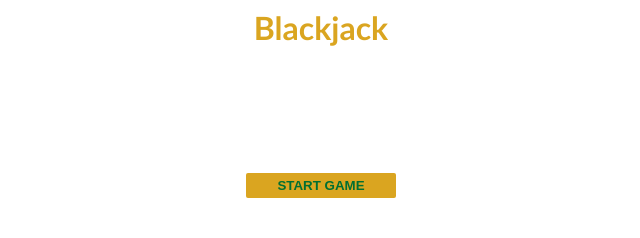
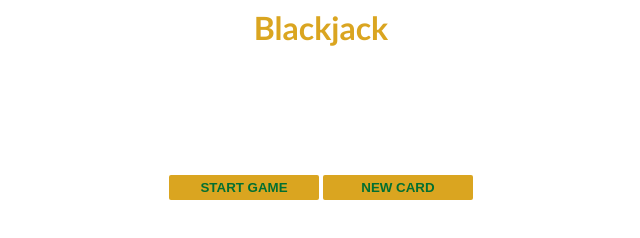
Before and after one commit to peterorpete/Build-a-blackjack-game, a plain HTML site: page index.html in a window 1280 px wide. Shown: the whole page, without its empty margins (319-959 px from the left). Drawn offline with Linux system fonts and the light colour scheme.

Commit message:
new exercise

```diff
--- a/index.css
+++ b/index.css
@@ -15,6 +15,8 @@ h1 {
  font-style: italic;
 }
 
+/* 3. Make sure that the two buttons have some space between
+each other when they are rendered out vertically */
 button {
  color: #016f32;
  width: 150px;
@@ -24,4 +26,6 @@ button {
  font-weight: bold;
  border: none;
  border-radius: 2px;
+ margin-bottom: 2px;
+ margin-top: 2px;
 }
--- a/index.html
+++ b/index.html
@@ -8,6 +8,7 @@
   <p id="cards-el">Cards:</p>
   <p id="sum-el">Sum:</p>
   <button onclick="startGame()">START GAME</button>
+  <button onclick="newCard()">NEW CARD</button>
   <script src="index.js"></script>
  </body>
 </html>
--- a/index.js
+++ b/index.js
@@ -22,3 +22,9 @@ function startGame() {
  }
  messageEl.textContent = message;
 }
+
+function newCard() {
+ let card = 6;
+ sum += card;
+ startGame();
+}
```
